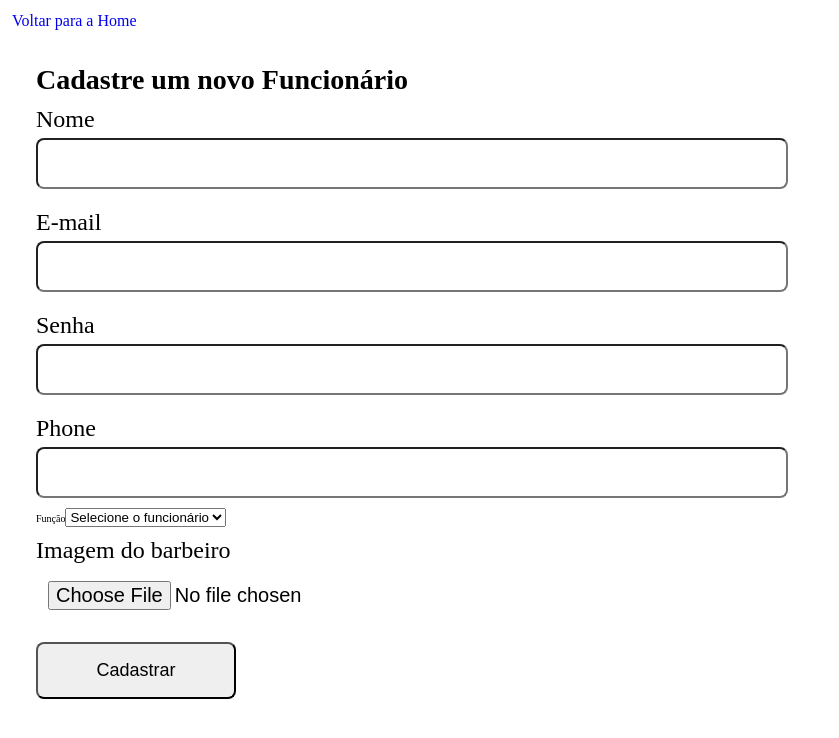
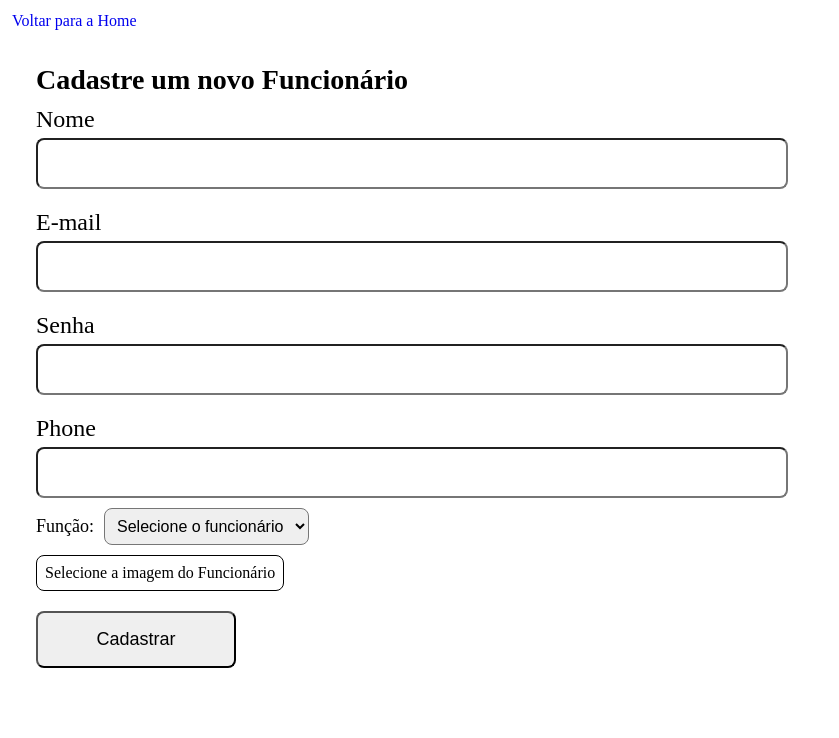
Before and after one commit to EduardoAugustoFReis/TCC-FrontEnd, a React (Vite) app: page /new-employee in a window 1280 px wide. Shown: the top 738 px of the page, without its empty margins (0-839 px from the left). Built offline with nearby package versions, Linux system fonts and the light colour scheme; sample sign-in values are in the browser's storage.

Commit message:
Página Home estruturada e greeting component feito.

```diff
--- /dev/null
+++ b/src/components/GreetingSection/index.tsx
@@ -0,0 +1,15 @@
+import ScheduleButton from "../ScheduleButton";
+import { GreetingSectionContainer } from "./styles";
+
+const GreetingSection = () => {
+  return (
+    <GreetingSectionContainer>
+      <h2>Barbearia virual</h2>
+      <p>Venha conhecer nossos serviços e profissionais</p>
+      <p>Agende já o seu corte.</p>
+      <ScheduleButton>Agendar corte</ScheduleButton>
+    </GreetingSectionContainer>
+  );
+};
+
+export default GreetingSection;
--- /dev/null
+++ b/src/components/GreetingSection/styles.ts
@@ -0,0 +1,18 @@
+import styled from "styled-components";
+
+export const GreetingSectionContainer = styled.section`
+  display: flex;
+  flex-direction: column;
+  align-items: flex-start;
+  gap: 0.5rem;
+
+  padding: 1.2rem;
+
+  h2 {
+    font-size: 3.2rem;
+  }
+
+  p {
+    font-size: 2.4rem;
+  }
+`;
--- /dev/null
+++ b/src/components/InputFile/index.tsx
@@ -0,0 +1,42 @@
+import type React from "react";
+import { InputFilePreviewContainer } from "./styles";
+import { useState } from "react";
+
+interface InputFilePreviewProps extends React.InputHTMLAttributes<HTMLInputElement> {
+  id: string;
+  label: string;
+  onChange?: (e: React.ChangeEvent<HTMLInputElement>) => void;
+}
+
+const InputFilePreview = ({ id, label, onChange, ...rest }: InputFilePreviewProps) => {
+  const [preview, setPreview] = useState<string | null>(null);
+
+  const handleChange = (e: React.ChangeEvent<HTMLInputElement>) => {
+    const file = e.target.files?.[0];
+
+    if (file) {
+      const url = URL.createObjectURL(file);
+      setPreview(url);
+    } else {
+      setPreview(null);
+    }
+
+    if (onChange) onChange(e); // repassa para o pai
+  };
+
+  return (
+    <InputFilePreviewContainer>
+      <label htmlFor={id} className="buttonPreview" >{label}</label>
+      <input
+        type="file"
+        id={id}
+        name={id}
+        onChange={handleChange}
+        {...rest}
+      />
+      {preview && <img src={preview} alt={`Imagem do avatar`} />}
+    </InputFilePreviewContainer>
+  );
+};
+
+export default InputFilePreview;
--- /dev/null
+++ b/src/components/InputFile/styles.ts
@@ -0,0 +1,28 @@
+import styled from "styled-components";
+
+export const InputFilePreviewContainer = styled.div`
+  display: flex;
+  flex-direction: column;
+  gap: 0.8rem;
+
+  margin: 1rem 0rem;
+
+  input {
+    display: none;
+  }
+
+  img {
+    max-width: 15rem;
+    border-radius: 0.8rem;
+  }
+
+  .buttonPreview {
+    width: fit-content;
+    cursor: pointer;
+    background: #fff;
+    font-size: 1.6rem;
+    padding: 0.8rem;
+    border: 1px solid #000;
+    border-radius: 0.8rem;
+  }
+`;
--- /dev/null
+++ b/src/components/ScheduleButton/index.tsx
@@ -0,0 +1,35 @@
+import type { ReactNode } from "react";
+import { ScheduleButtonContainer } from "./styles";
+
+interface ScheduleButtonProps
+  extends React.ButtonHTMLAttributes<HTMLButtonElement> {
+  children: ReactNode;
+  bg?: string;
+  bgHover?: string;
+  color?: string;
+  width?: string;
+  fontSize?: string;
+}
+
+const ScheduleButton = ({
+  children,
+  bg,
+  bgHover,
+  color,
+  width,
+  fontSize,
+}: ScheduleButtonProps) => {
+  return (
+    <ScheduleButtonContainer
+      bg={bg}
+      bgHover={bgHover}
+      color={color}
+      width={width}
+      fontSize={fontSize}
+    >
+      {children}
+    </ScheduleButtonContainer>
+  );
+};
+
+export default ScheduleButton;
--- /dev/null
+++ b/src/components/ScheduleButton/styles.ts
@@ -0,0 +1,25 @@
+import styled from "styled-components";
+
+interface ButtonProps {
+  bg?: string;
+  bgHover?: string;
+  color?: string;
+  width?: string;
+  fontSize?: string;
+}
+
+export const ScheduleButtonContainer = styled.button<ButtonProps>`
+  font-size: ${({fontSize}) => fontSize || "1.6rem"};
+  padding: 1.2rem;
+  border-radius: 0.8rem;
+  width: ${({width}) => width || "15.0rem"};
+  background: ${({bg}) => bg || "#ccc"};
+  color: ${({color}) => color || "#000"};
+  transition: transform 0.3s ease, background-color 0.3s ease;
+
+
+  &:hover {
+    transform: scale(1.1);
+    background-color: ${({bgHover, bg}) => bgHover || bg || "#ccc"};
+  }
+`;
--- a/src/components/SelectNewBarber/styles.ts
+++ b/src/components/SelectNewBarber/styles.ts
@@ -1,5 +1,20 @@
 import styled from "styled-components";
 
 export const SelectNewBarberContainer = styled.div`
+  display: flex;
+  align-items: center;
+  gap: 1rem;
 
+  label {
+    font-size: 1.8rem;
+
+  }
+  select {
+    font-size: 1.6rem;
+    border-radius: 0.8rem;
+    padding: 0.8rem;
+    option {
+      font-size: 1.6rem;
+    }
+  }
 `;
--- a/src/components/UserDataSection/styles.ts
+++ b/src/components/UserDataSection/styles.ts
@@ -5,7 +5,7 @@ export const UserDataSectionContainer = styled.section`
   flex-direction: column;
   gap: 0.5rem;
   padding: 1.2rem;
-  border: 1px solid #000;
+  width: fit-content;
 
   img {
     border-radius: 50%;
--- a/src/pages/Home/index.tsx
+++ b/src/pages/Home/index.tsx
@@ -1,18 +1,31 @@
 import BarbersData from "../../components/BarbersData";
 import Footer from "../../components/Footer";
+import GreetingSection from "../../components/GreetingSection";
 import Header from "../../components/Header";
 import HomeCarouselBox from "../../components/HomeCarouselBox";
 import SectionHome from "../../components/SectionHomePage";
 import UserDataSection from "../../components/UserDataSection";
-import { HomerContainer, MainHomeContent} from "./styles";
+import {
+  CarouselHomeContainer,
+  GreetingHomeContainer,
+  HomerContainer,
+  MainHomeContent,
+} from "./styles";
 
 const Home = () => {
   return (
     <HomerContainer>
       <Header />
       <MainHomeContent>
-        <UserDataSection />
-        <HomeCarouselBox/>
+        <GreetingHomeContainer>
+          <UserDataSection />
+          <GreetingSection/>
+        </GreetingHomeContainer>
+
+        <CarouselHomeContainer>
+          <HomeCarouselBox />
+        </CarouselHomeContainer>
+
         <SectionHome title="Nossos Serviços">
           <p>Nossos serviços</p>
         </SectionHome>
--- a/src/pages/Home/styles.ts
+++ b/src/pages/Home/styles.ts
@@ -1,11 +1,24 @@
 import styled from "styled-components";
 
-export const HomerContainer = styled.div`
+export const HomerContainer = styled.div``;
+
+export const MainHomeContent = styled.main`
   display: flex;
   flex-direction: column;
+  gap: 1.0rem;
+  padding: 1.6rem;
 `;
 
-export const MainHomeContent = styled.main`
-  padding: 1.6rem;
-  flex: 1;
+export const GreetingHomeContainer = styled.section`
+  display: flex;
+  align-items: center;
+  justify-content: center;
+  gap: 2.0rem;
 `;
+
+export const CarouselHomeContainer = styled.section`
+  display: flex;
+  justify-content: center;
+  align-items: center;
+  margin: 2.0rem;
+`;
--- a/src/pages/MyAccount/index.tsx
+++ b/src/pages/MyAccount/index.tsx
@@ -4,6 +4,7 @@ import Input from "../../components/Input";
 import { useState } from "react";
 import { api } from "../../services/api";
 import useAuth from "../../context/Auth/useAuth";
+import InputFilePreview from "../../components/InputFile";
 
 const MyAccount = () => {
   const { setUser } = useAuth();
@@ -26,14 +27,14 @@ const MyAccount = () => {
         formData.append("avatar", avatar);
       }
 
-      const {data: updatedUser} = await api.put(`/users`, formData, {
+      const { data: updatedUser } = await api.put(`/users`, formData, {
         headers: {
           "Content-Type": "multipart/form-data",
         },
       });
 
       alert("Dados atualizados com sucesso.");
-      setUser(updatedUser)
+      setUser(updatedUser);
       localStorage.setItem("user", JSON.stringify(updatedUser));
     } catch (error) {
       console.log("Erro ao atulizar usuário", error);
@@ -80,10 +81,9 @@ const MyAccount = () => {
           onChange={(e) => setPhone(e.target.value)}
         />
 
-        <Input
-          label="Sua imagem:"
-          type="file"
+        <InputFilePreview
           id="avatar"
+          label="Sua imagem"
           onChange={(e) => setAvatar(e.target.files?.[0] || null)}
         />
 
--- a/src/pages/NewEmployee/index.tsx
+++ b/src/pages/NewEmployee/index.tsx
@@ -4,6 +4,7 @@ import { Link } from "react-router-dom";
 import Input from "../../components/Input";
 import SelectNewBarber from "../../components/SelectNewBarber";
 import { api } from "../../services/api";
+import InputFilePreview from "../../components/InputFile";
 
 const NewEmployee = () => {
   const [name, setName] = useState("");
@@ -92,15 +93,15 @@ const NewEmployee = () => {
 
         <SelectNewBarber
           id="role"
-          label="Função"
+          label="Função:"
           options={["admin", "barbeiro"]}
           value={role}
           onChange={(e) => setRole(e.target.value as "admin" | "barbeiro")}
         />
-        <Input
-          type="file"
+
+        <InputFilePreview
           id="avatar"
-          label="Imagem do barbeiro"
+          label="Selecione a imagem do Funcionário"
           onChange={(e) => setAvatar(e.target.files?.[0] || null)}
         />
 
```
